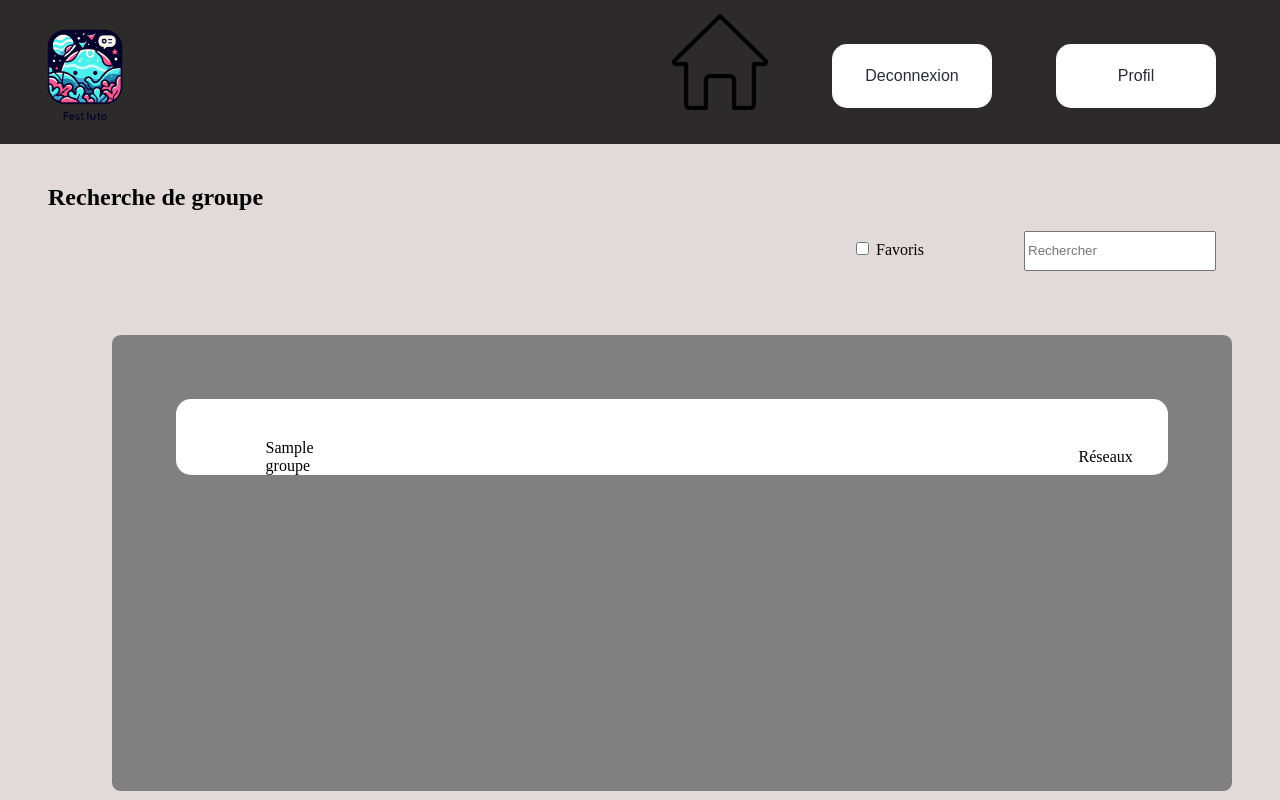
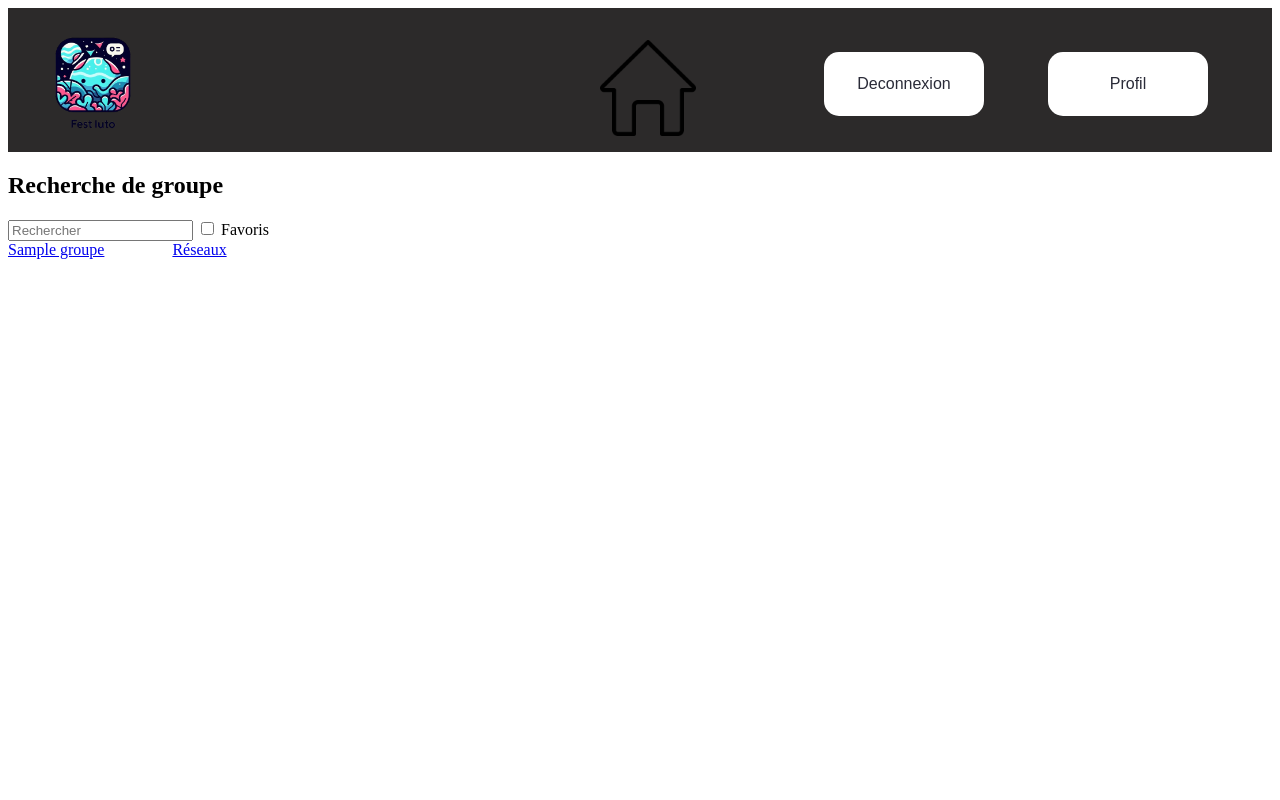
Before and after one commit to RomainMechain/SAE_BD, a Flask app: page /search_groupe in a window 1280 px wide. Run offline with Flask 3, Linux system fonts and the light colour scheme; a user stored in the database is signed in; tables that the repository leaves empty hold one stand-in row (values such as "Sample post").

Commit message:
Revert "feature: page_groupe spec"

```diff
--- a/app/static/CSS/header_home.css
+++ b/app/static/CSS/header_home.css
@@ -18,7 +18,7 @@ a{
     margin-right: 4rem;
 }
 
-header > a, .button{
+a, .button{
     width: 10rem;
     height: 4rem;
 }
--- a/app/static/CSS/register.css
+++ b/app/static/CSS/register.css
@@ -28,3 +28,7 @@ form > div > p{
 form > div {
   margin-bottom: 4vh;
 }
+
+.send, .email{
+  margin-top: 5vh;
+}
--- a/app/static/CSS/search_groupe.css
+++ /dev/null
@@ -1,95 +0,0 @@
-body{
-    margin:0;
-    background-color: rgb(226, 218, 218)
-}
-
-#search_barre{
-    width: 15vw;
-    height: 5vh;
-}
-
-
-#la_barre{
-    flex-wrap: wrap;
-    display:flex;
-    align-items: right;
-    justify-content: right;
-    margin-right: 5vw;
-}
-
-.favoris{
-    margin-right: 6rem;
-}
-
-.contenant{
-    background-color: gray;
-    height: 45vh;
-    overflow-y: scroll;
-    width: 80vw;
-    padding: 3rem;
-    margin-left: 7rem;
-    margin-right: 7rem;
-    margin-top: 4rem;
-    border-radius: 0.5375em;
-}
-
-.element_liste_groupe> div > a{
-    margin-right: 3vw;
-}
-
-.element_liste_groupe{
-    border-radius: 0.9375em;
-    background-color: white;
-    display: flex;
-    margin:1rem;
-    align-items: center;
-}
-
-.element_liste_groupe > div{
-    min-width: 80%;
-    display: flex;
-    justify-content: right;
-}
-
-.element_liste_groupe  a{
-    text-decoration: none;
-    color: black;
-    margin-left: 7vw;
-    margin-top: 5vh;
-}
-
-h1{
-    margin-top: 5vh;
-    margin-left: 3rem;
-}
-
-.button_admin{
-    margin-left: 5rem;
-}
-
-.button{
-    appearance: none;
-    background-color: #ffffff ;
-    color: #2a2b38;
-    text-align: center;
-    font-size: 2vh;
-    box-sizing: border-box;
-    border-radius: 0.9375em;
-    border: none;
-}
-
-.button:disabled {
-    pointer-events: none;
-}
-
-.button:hover {
-  color: #2a2b38;
-  background-color: #70b5c9;
-  box-shadow: rgba(0, 0, 0, 0.25) 0 8px 15px;
-  transform: translateY(-2px);
-}
-
-.button:active {
-  box-shadow: none;
-  transform: translateY(0);
-}
--- a/app/templates/home.html
+++ b/app/templates/home.html
@@ -19,7 +19,7 @@
                 <div class="spec">
                     <a href="{{ url_for('search_ticket') }}" class="lien_choix">
                         <img src="{{ url_for('static', filename='images/billets.png') }}" alt="une image de billet">
-                        <button class="button">Consulter les billets</button>
+                        <button class="button">Consulter les événements</button>
                     </a>
                 </div>
 
--- a/app/templates/search_groupe.html
+++ b/app/templates/search_groupe.html
@@ -11,33 +11,31 @@
         <main>
             <section>
                 <h1>Recherche de groupe</h1>
-                <div id="la_barre">
+                <div>
                     <form action="{{ url_for('search_groupe') }}" method="post" role="search">
-                            <input type="checkbox" id="favori" name="favori" id="checkbox">
-                            <label for="favori" class="favoris">Favoris</label>
                         <input type="search" name="search" placeholder="Rechercher" id="search_barre">
+                        <input type="checkbox" id="favori" name="favori" id="checkbox">
+                        <label for="favori">Favoris</label>
                     </form>
                 </div>
                 {% if admin %}
-                    <div class="button_admin">
+                    <div>
                         <a href="#">
-                            <button class="button">Ajouter un groupe</button>
+                            <button>Ajouter un groupe</button>
                         </a>
                         <a href="{{ url_for('add_artiste') }}">
-                            <button class="button">Ajouter un artiste</button>
+                            <button>Ajouter un artiste</button>
                         </a>
                     </div>
                 {% endif %}
-                <section class="contenant">
+                <div>
                     {% for groupe in groupes %}
-                        <div class="element_liste_groupe">
+                        <div>
                             <a href="{{url_for('groupe', id_groupe=groupe.idGroupe)}}">{{ groupe.nomGroupe}}</a>
-                            <div>
-                                <a href="{{ groupe.lienReseauxGroupe }}">Réseaux</a>
-                            </div>
+                            <a href="{{ groupe.lienReseauxGroupe }}">Réseaux</a>
                         </div>
                     {% endfor %}
-                </section>
+                </div>
             </section>
         </main>
     </body>
```
Also changed, not shown: app/static/CSS/event.css (deleted, +0 -79 lines), app/static/CSS/search_event.css (+0 -35 lines), app/templates/event.html (+4 -10 lines), app/templates/register.html (+5 -5 lines), app/templates/search_event.html (+7 -7 lines).
